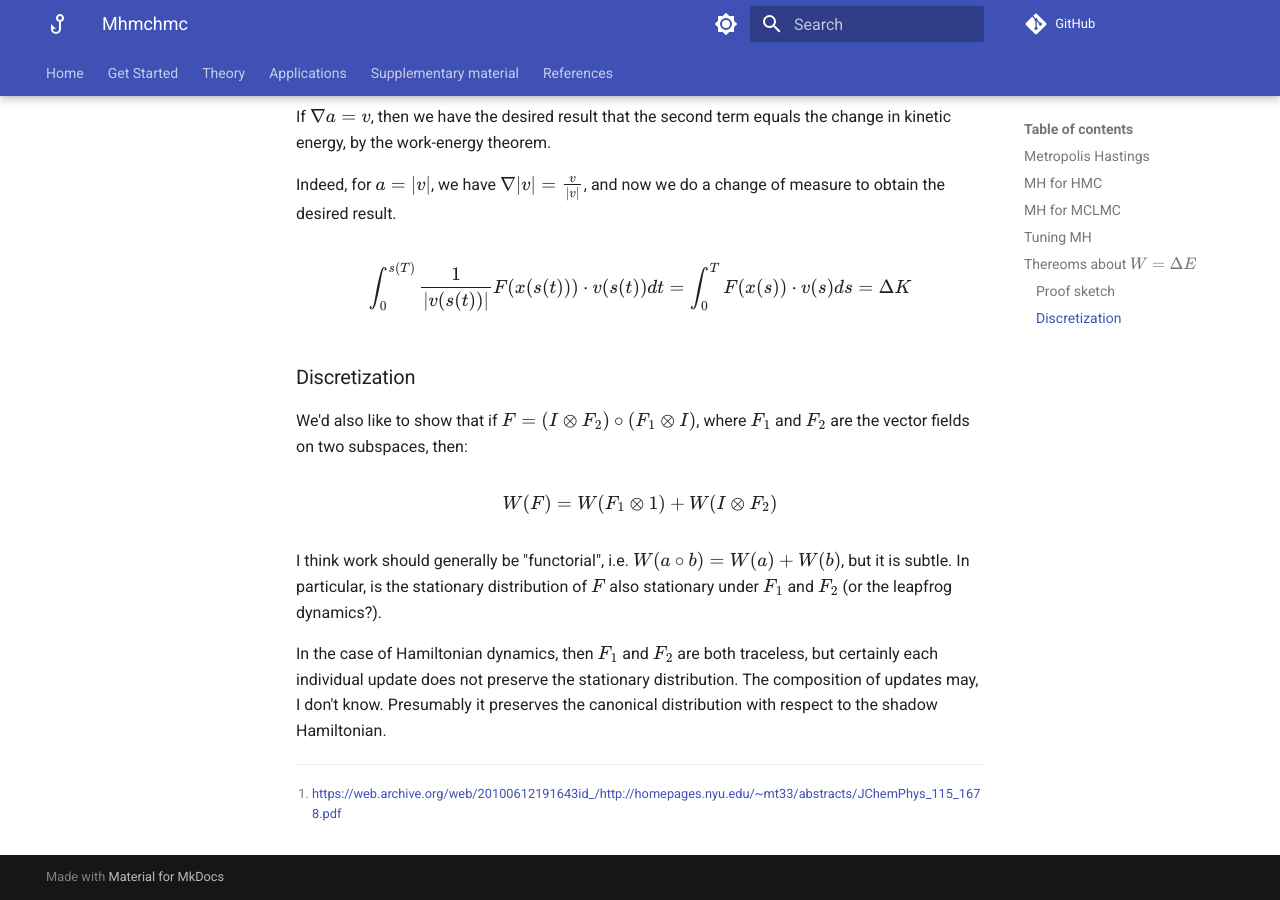
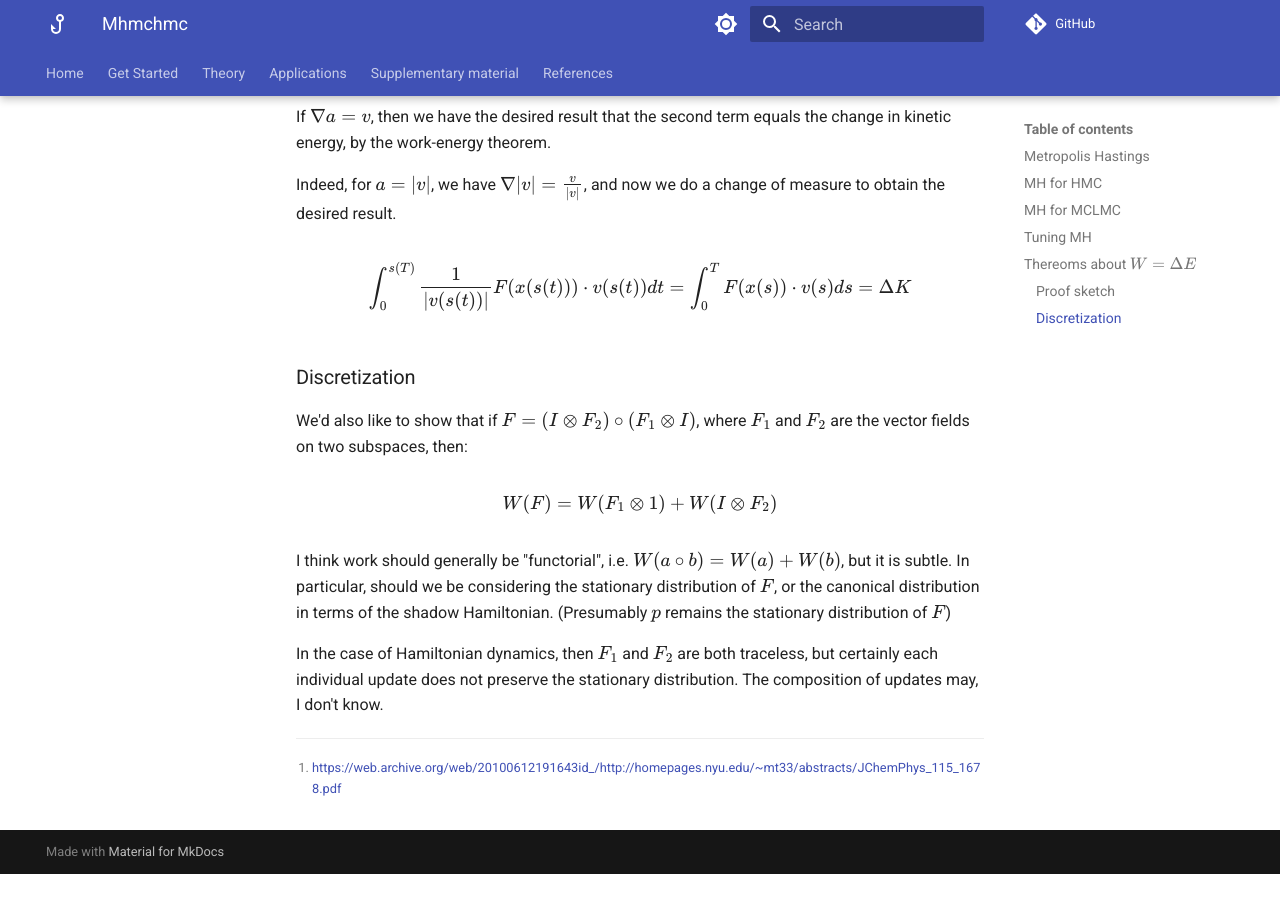
Before and after one commit to reubenharry/mclmc-docs, an MkDocs documentation site: the page built from docs/mhmchmc.md, in a window 1280 px wide and 900 px high, scrolled down 7557 px. Built offline with MkDocs 1.6.1 and Material for MkDocs 9.7.7, drawn with Linux system fonts in a browser that asks for light colours; comment, search, counter and statistics services are not loaded; after the commit the page ends 8431 px from its top, so only the background shows below that.

Commit message:
adjusted

```diff
--- a/docs/mhmchmc.md
+++ b/docs/mhmchmc.md
@@ -414,6 +414,6 @@ $$
 W(F) = W(F_1 \otimes 1) + W(I \otimes F_2)
 $$
 
-I think work should generally be "functorial", i.e. $W(a\circ b) = W(a) + W(b)$, but it is subtle. In particular, is the stationary distribution of $F$ also stationary under $F_1$ and $F_2$ (or the leapfrog dynamics?).
+I think work should generally be "functorial", i.e. $W(a\circ b) = W(a) + W(b)$, but it is subtle. In particular, should we be considering the stationary distribution of $F$, or the canonical distribution in terms of the shadow Hamiltonian. (Presumably $p$ remains the stationary distribution of $F$)
 
-In the case of Hamiltonian dynamics, then $F_1$ and $F_2$ are both traceless, but certainly each individual update does not preserve the stationary distribution. The composition of updates may, I don't know. Presumably it preserves the canonical distribution with respect to the shadow Hamiltonian.
+In the case of Hamiltonian dynamics, then $F_1$ and $F_2$ are both traceless, but certainly each individual update does not preserve the stationary distribution. The composition of updates may, I don't know.
```
